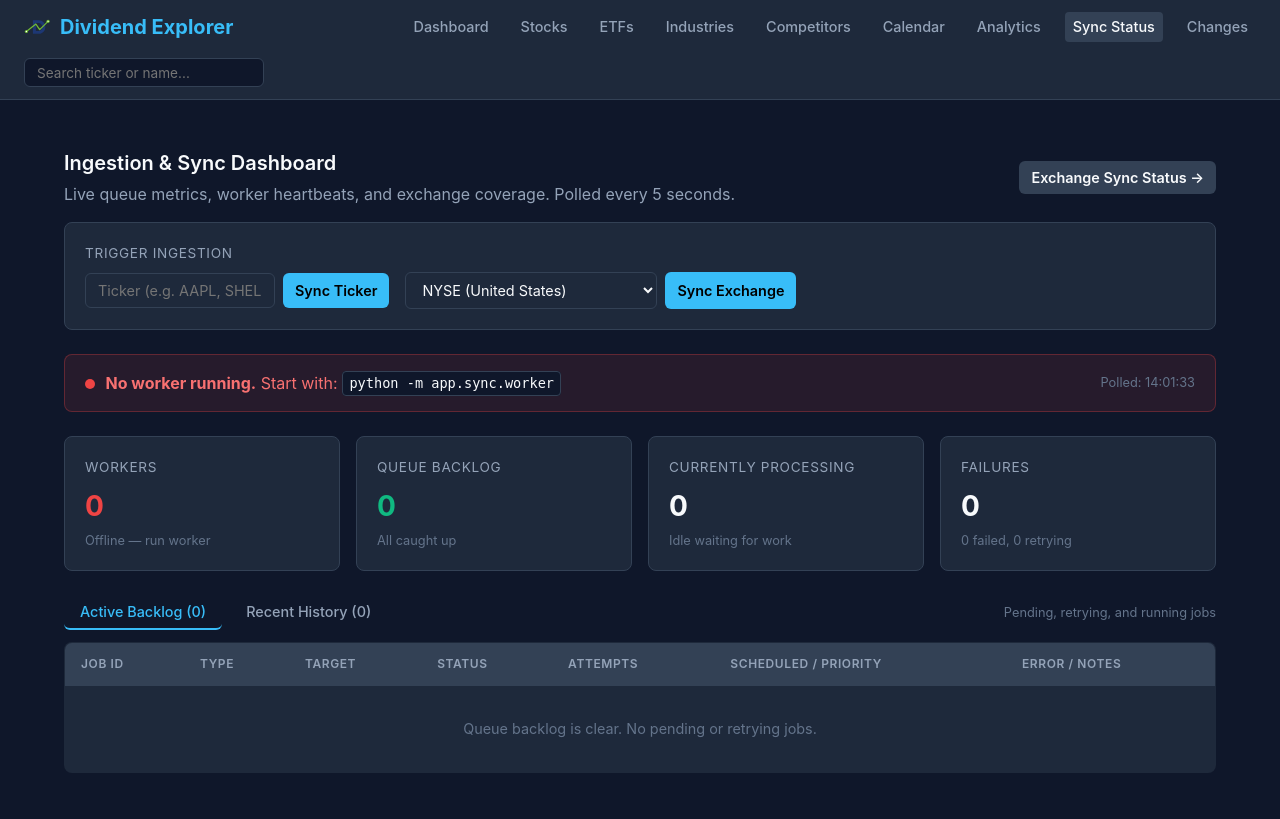
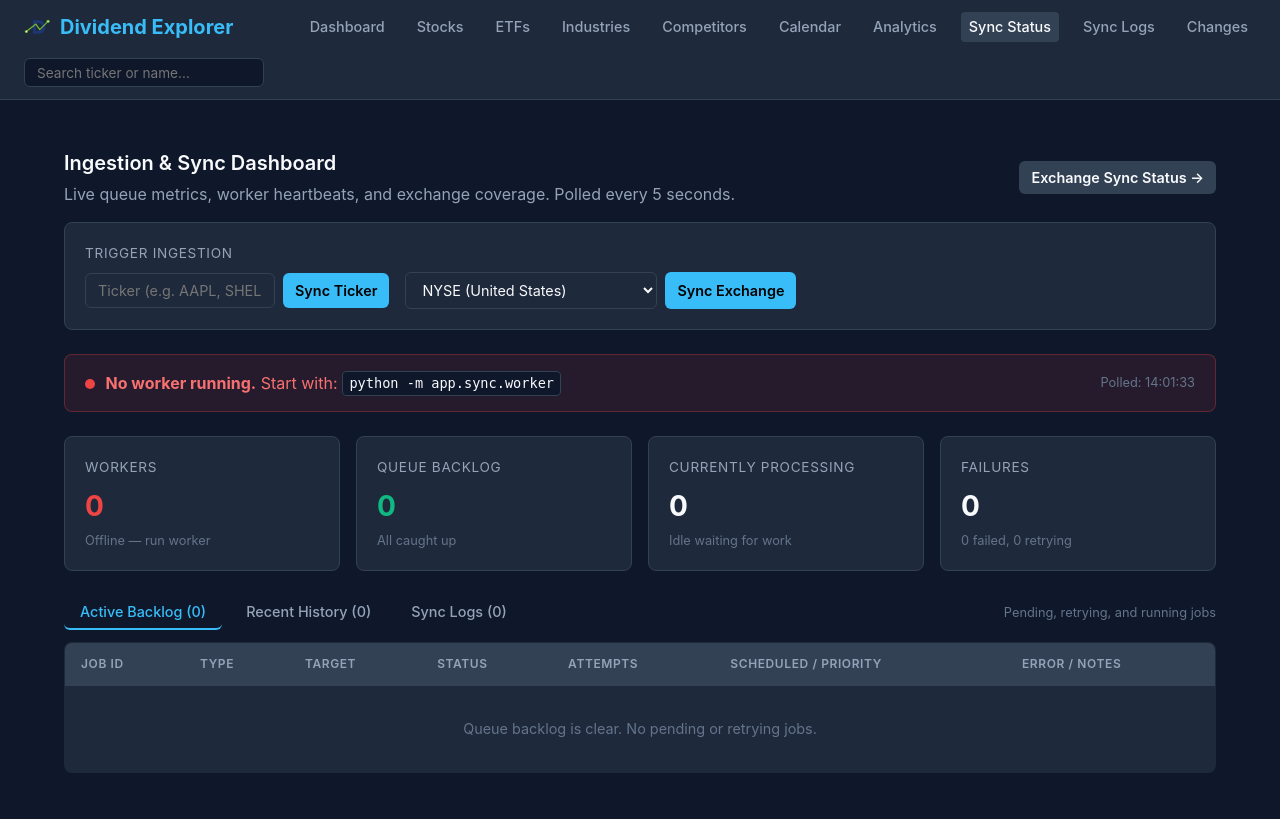
Before and after one commit to sunilsankar/DividentExplorer, a FastAPI app: page /sync in a window 1280 px wide. Shown: the top 819 px of the page. Run offline with FastAPI, Linux system fonts and the light colour scheme; some libraries are stand-ins or nearby versions.

Commit message:
feat(ui): add sync logs tab and live worker log view

```diff
--- a/app/web/templates/base.html
+++ b/app/web/templates/base.html
@@ -25,6 +25,7 @@
       <a href="/calendar" class="{% if active_tab == 'calendar' %}active{% endif %}">Calendar</a>
       <a href="/analytics" class="{% if active_tab == 'analytics' %}active{% endif %}">Analytics</a>
       <a href="/sync" class="{% if active_tab == 'sync' %}active{% endif %}">Sync Status</a>
+      <a href="/sync/logs" class="{% if active_tab == 'sync_logs' %}active{% endif %}">Sync Logs</a>
       <a href="/changes" class="{% if active_tab == 'changes' %}active{% endif %}">Changes</a>
     </nav>
     <form action="/stocks" method="get" class="header-search">
--- a/app/web/templates/partials/sync_status.html
+++ b/app/web/templates/partials/sync_status.html
@@ -175,11 +175,32 @@
               class="{% if tab == 'recent' %}active{% endif %}">
         Recent History ({{ recent_jobs|length }})
       </button>
+      <button type="button"
+              hx-get="/sync/status?tab=logs"
+              hx-target="#sync-status-container"
+              hx-swap="outerHTML"
+              class="{% if tab == 'logs' %}active{% endif %}">
+        Sync Logs ({{ log_jobs|length }})
+      </button>
     </div>
     <span style="font-size: 0.8rem; color: var(--text-muted);">
-      {% if tab == 'now' %}Pending, retrying, and running jobs{% else %}Recently completed and failed jobs{% endif %}
+      {% if tab == 'now' %}Pending, retrying, and running jobs{% elif tab == 'logs' %}Live worker journal &amp; execution audit{% else %}Recently completed and failed jobs{% endif %}
     </span>
   </div>
+
+  {% if tab == 'logs' %}
+  <div class="card" style="margin-bottom: 1.5rem; background: #0f172a; color: #f8fafc; font-family: ui-monospace, SFMono-Regular, Menlo, Monaco, Consolas, monospace; font-size: 0.8rem; border-color: #334155;">
+    <div style="display: flex; justify-content: space-between; align-items: center; border-bottom: 1px solid #334155; padding-bottom: 0.5rem; margin-bottom: 0.5rem;">
+      <span style="font-weight: 600; color: #38bdf8;">Worker Process Log (journalctl -u dividend-worker)</span>
+      <span style="font-size: 0.75rem; color: #94a3b8;">Polled every 5s</span>
+    </div>
+    {% if raw_logs %}
+    <pre style="margin: 0; white-space: pre-wrap; word-break: break-all; max-height: 280px; overflow-y: auto; color: #cbd5e1; font-family: inherit;">{{ raw_logs }}</pre>
+    {% else %}
+    <div style="color: #94a3b8; padding: 0.5rem 0;">No systemd journal output found on local host (available on Linux server host). Database execution events shown below.</div>
+    {% endif %}
+  </div>
+  {% endif %}
 
   <div style="overflow-x: auto; margin-bottom: 2rem;">
     <table>
@@ -190,12 +211,12 @@
           <th>Target</th>
           <th>Status</th>
           <th>Attempts</th>
-          <th>{% if tab == 'now' %}Scheduled / Priority{% else %}Finished At{% endif %}</th>
+          <th>{% if tab == 'now' %}Scheduled / Priority{% else %}Updated At{% endif %}</th>
           <th>Error / Notes</th>
         </tr>
       </thead>
       <tbody>
-        {% set jobs_to_show = now_jobs if tab == 'now' else recent_jobs %}
+        {% set jobs_to_show = now_jobs if tab == 'now' else (log_jobs if tab == 'logs' else recent_jobs) %}
         {% for j in jobs_to_show %}
         <tr>
           <td>#{{ j.id }}</td>
@@ -210,6 +231,13 @@
               <span class="badge badge-warning">Retrying</span>
             {% elif j.status == 'FAILED' %}
               <span class="badge badge-danger">Failed</span>
+              {% if j.ticker %}
+              <form hx-post="/sync/trigger" hx-target="#sync-status-container" hx-swap="outerHTML" style="display: inline; margin: 0; margin-left: 0.35rem;">
+                <input type="hidden" name="ticker" value="{{ j.ticker }}">
+                <input type="hidden" name="tab" value="{{ tab }}">
+                <button type="submit" class="button-secondary" style="padding: 1px 6px; font-size: 0.7rem; border-radius: 4px;">Retry</button>
+              </form>
+              {% endif %}
             {% else %}
               <span class="badge badge-neutral">{{ j.status }}</span>
             {% endif %}
@@ -244,6 +272,8 @@
           <td colspan="7" class="empty-state">
             {% if tab == 'now' %}
               Queue backlog is clear. No pending or retrying jobs.
+            {% elif tab == 'logs' %}
+              No sync log events recorded in queue history.
             {% else %}
               No recent completed or failed jobs recorded.
             {% endif %}
```
Also changed, not shown: app/web/views.py (+35 -2 lines), tests/test_web_views.py (+35 -0 lines).
